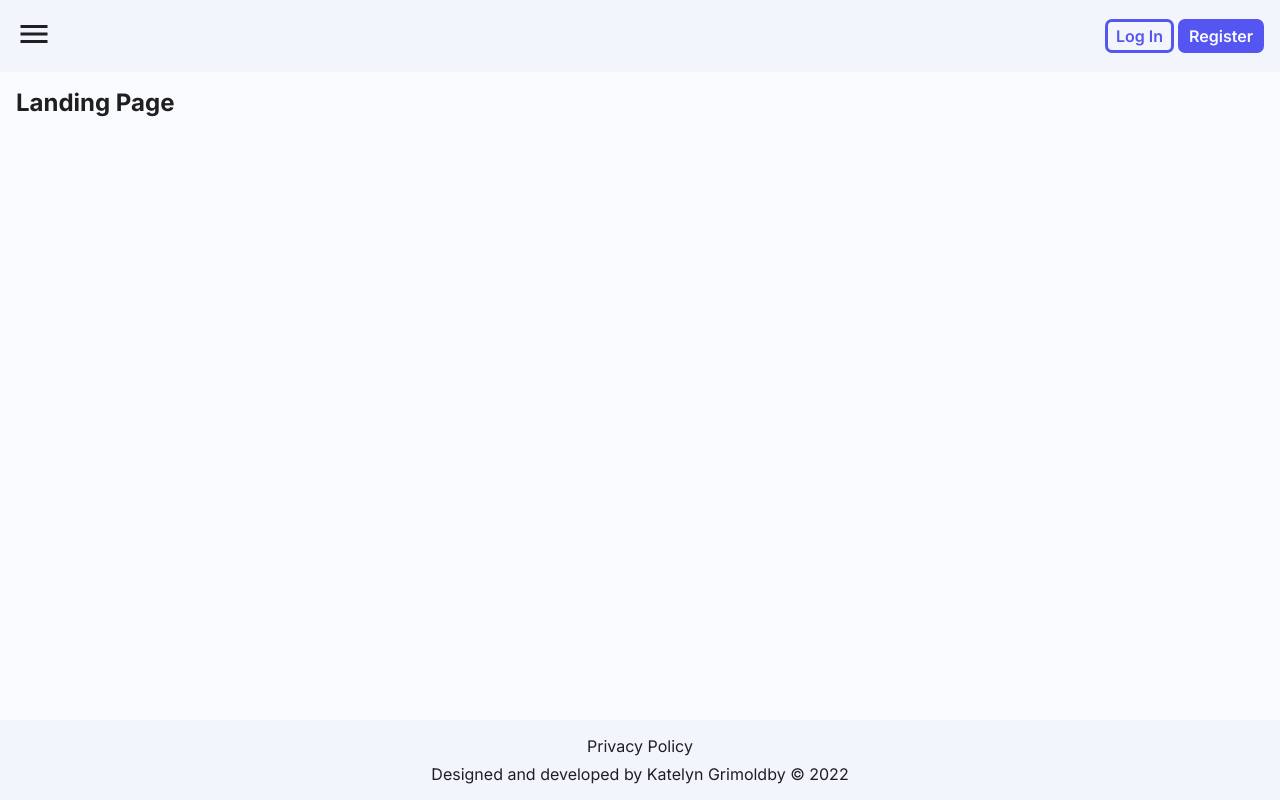
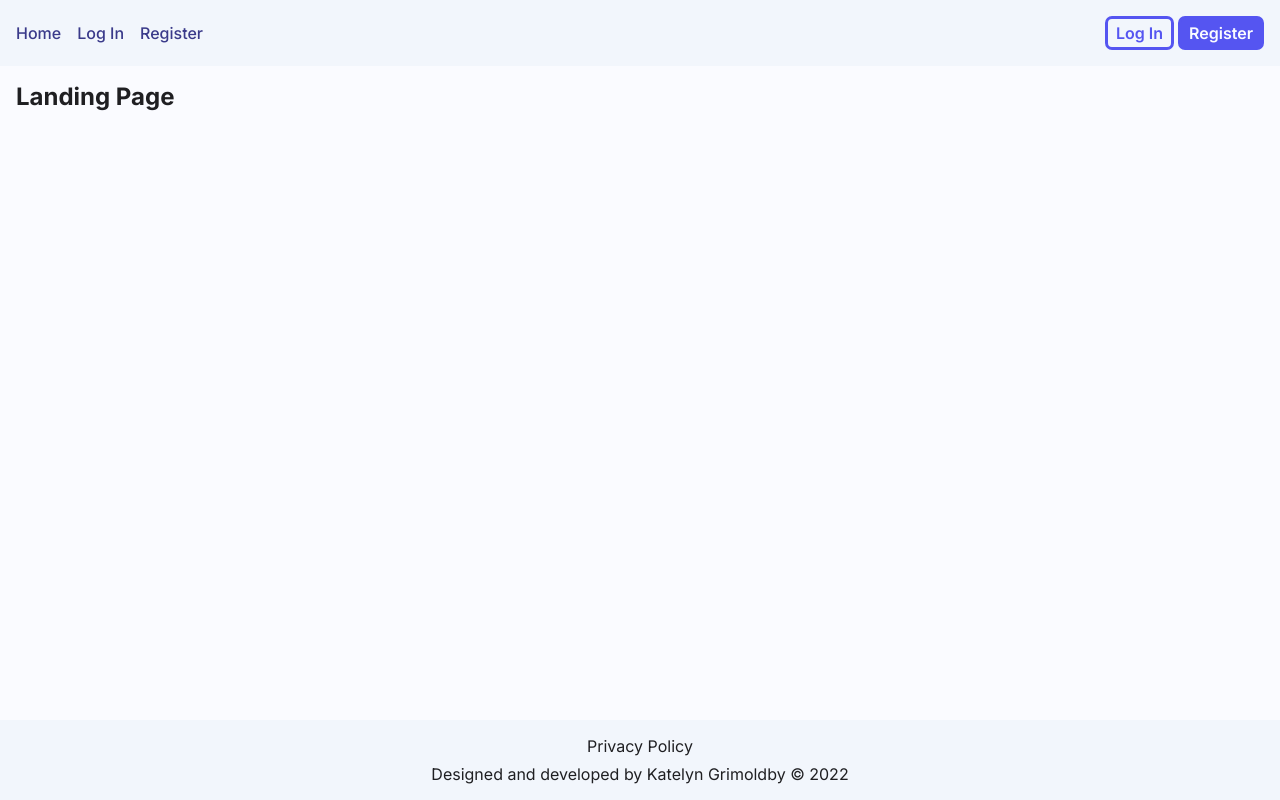
Before and after one commit to katelyngrimoldby/job-application-tracker, a React (Vite) app in the folder frontend/: page / in a window 1280 px wide. Built offline with nearby package versions, Linux system fonts and the light colour scheme.

Commit message:
Style navbar for desktop

```diff
--- a/frontend/src/styles/components/Menu.module.css
+++ b/frontend/src/styles/components/Menu.module.css
@@ -45,3 +45,24 @@
     box-shadow: 0 0 0 100000px rgba(0, 0, 0, 0.2);
   }
 }
+
+@media screen and (min-width: 1024px) {
+  .nav,
+  .navVisible {
+    transform: translate(0%);
+    transform: none;
+    position: static;
+    background: none;
+    height: fit-content;
+    padding: 0;
+
+    ul {
+      flex-direction: row;
+      align-items: center;
+    }
+  }
+
+  .menuButton {
+    display: none;
+  }
+}
```
